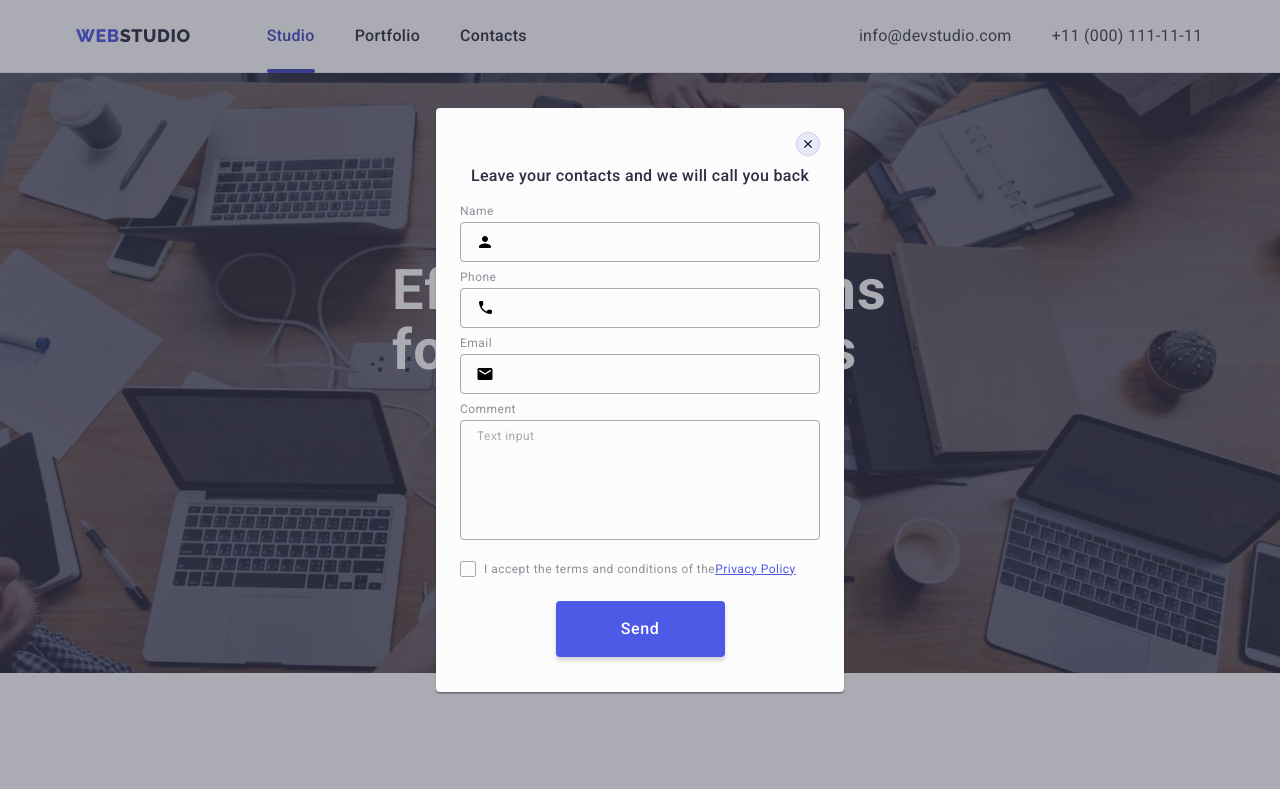
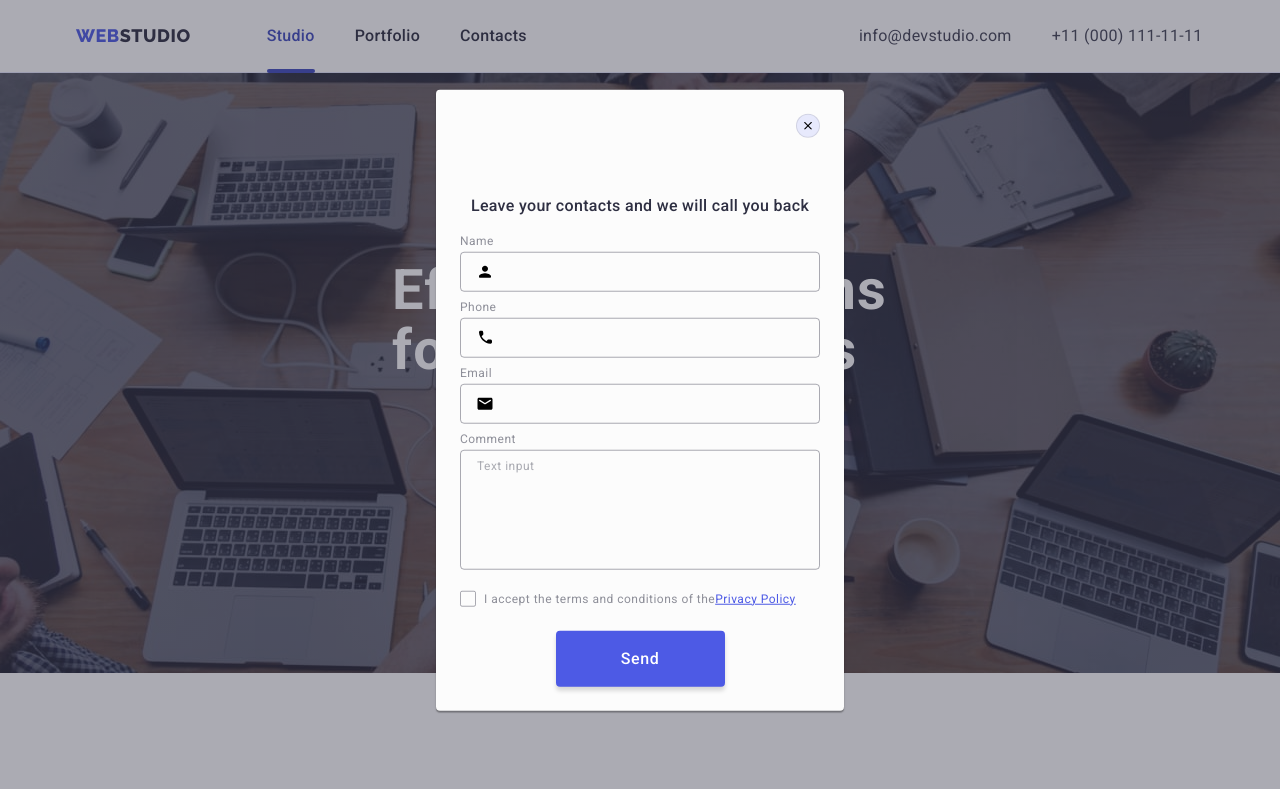
Before and after one commit to GuraVolodymyr/HW-06, a plain HTML site: page index.html in a window 1280 px wide. Both pictures are taken after a click on the button "Order Service". Shown: the top 789 px of the page. Drawn offline with nearby package versions, Linux system fonts and the light colour scheme.

Commit message:
Update styles.css

```diff
--- a/css/styles.css
+++ b/css/styles.css
@@ -703,7 +703,7 @@ p {
 
 /* Modal */
 .backdrop {
-  padding: 72px 24px 24px 24px;
+
   position: fixed;
   width: 100%;
   height: 100%;
@@ -727,7 +727,7 @@ p {
   box-shadow: 0px 1px 1px rgba(0, 0, 0, 0.14), 0px 1px 3px rgba(0, 0, 0, 0.12),
     0px 2px 1px rgba(0, 0, 0, 0.2);
   border-radius: 4px;
-  padding: 24px;
+  padding: 72px 24px 24px 24px;
 }
 .backdrop.is-hidden.modal {
   transform: translate(-50%, -50%) scale(0);
@@ -915,6 +915,23 @@ margin-bottom: 24px;
 }
 .privacy-span{
   display: inline-flex;
+  align-items: center;
+  justify-content: center;
+  width: 16px;
+  height: 16px;
+  margin-right: 8px;
+
+  border: 1px solid rgba(46, 47, 66, 0.4);
+  border-radius: 2px;
+  cursor: pointer;
+
+  background-color: transparent;
+  fill: transparent;
+  transition: background-color 250ms cubic-bezier(0.4, 0, 0.2, 1),
+    border 250ms cubic-bezier(0.4, 0, 0.2, 1),
+    fill 250ms cubic-bezier(0.4, 0, 0.2, 1);
+}
+/* .check-text span {
   width: 16px;
   height: 16px;
   border: 1px solid rgba(46, 47, 66, 0.4);
@@ -927,21 +944,7 @@ margin-bottom: 24px;
   transition: background-color 250ms cubic-bezier(0.4, 0, 0.2, 1),
     border 250ms cubic-bezier(0.4, 0, 0.2, 1),
     fill 250ms cubic-bezier(0.4, 0, 0.2, 1);
-}
-.check-text span {
-  width: 16px;
-  height: 16px;
-  border: 1px solid rgba(46, 47, 66, 0.4);
-  border-radius: 2px;
-  margin-right: 8px;
-  display: inline-flex;
-  align-items: center;
-  justify-content: center;
-  fill: transparent;
-  transition: background-color 250ms cubic-bezier(0.4, 0, 0.2, 1),
-    border 250ms cubic-bezier(0.4, 0, 0.2, 1),
-    fill 250ms cubic-bezier(0.4, 0, 0.2, 1);
-}
+} */
 .modal-check:checked + .check-text span {
   background-color: #404bbf;
   fill: #f4f4fd;
```
